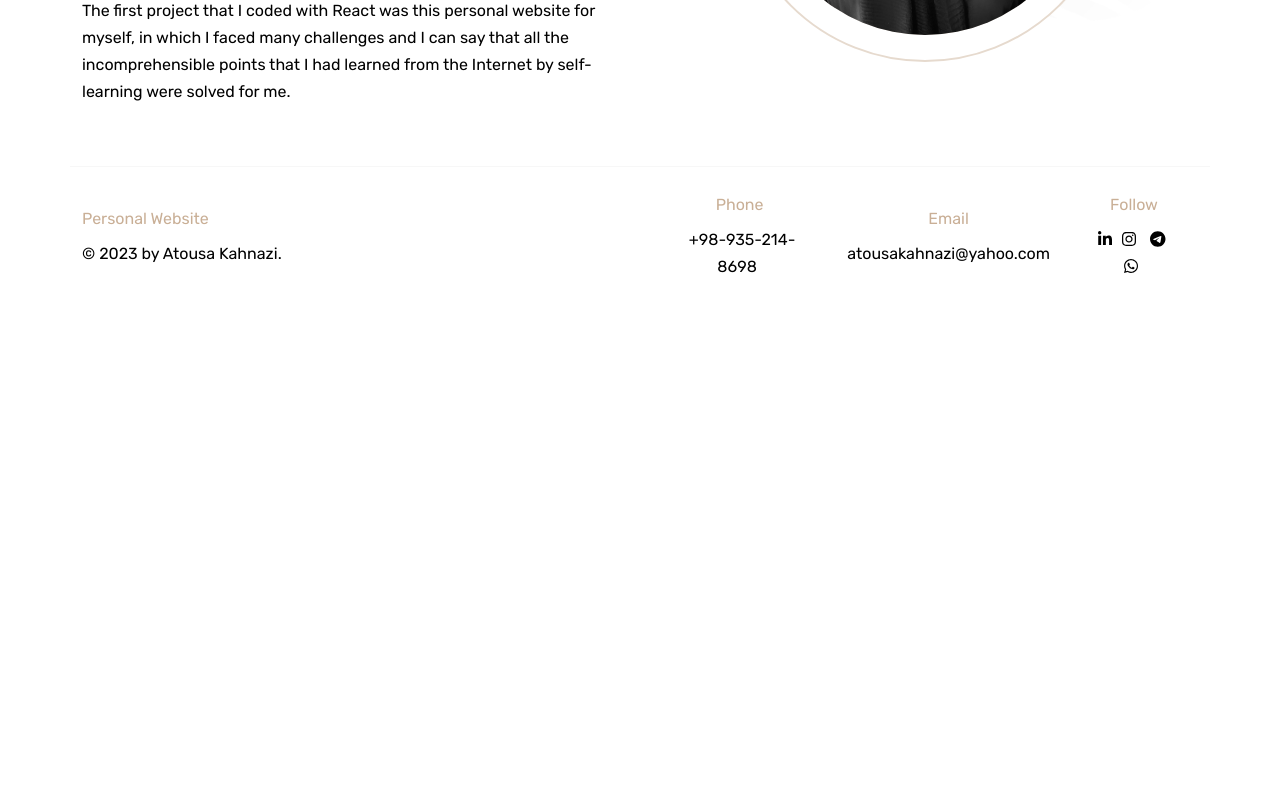
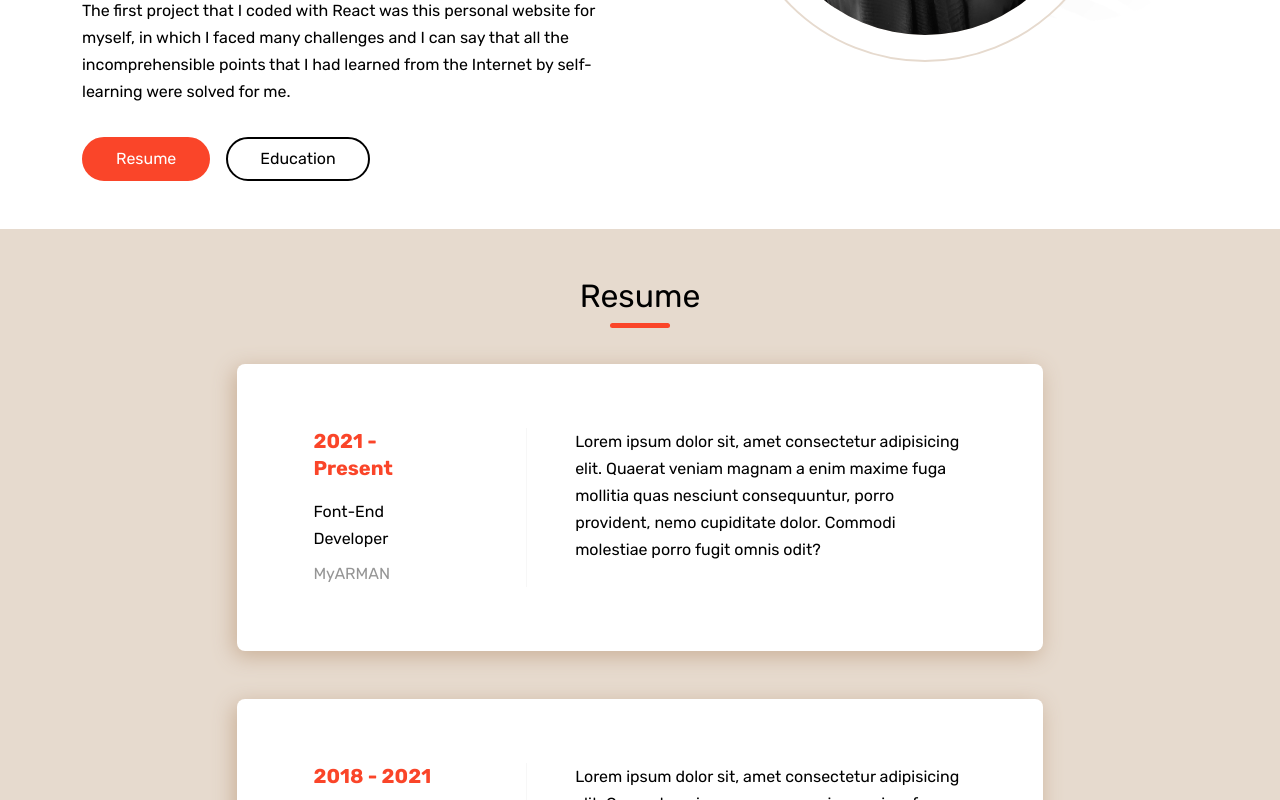
Before and after one commit to Utaab/personal-website, a React (Create React App) app: page /about in a window 1280 px wide. Shown: the part 760-1560 px from the top of the page. Before the commit the page ends 1064 px from the top, so only its background shows below. Built offline with nearby package versions, Linux system fonts and the light colour scheme.

Commit message:
complete

```diff
--- a/package.json
+++ b/package.json
@@ -17,6 +17,7 @@
     "react-bootstrap": "^2.7.4",
     "react-dom": "^18.2.0",
     "react-router-dom": "^6.11.1",
+    "react-router-hash-link": "^2.4.3",
     "react-scripts": "5.0.1",
     "react-slick": "^0.29.0",
     "slick-carousel": "^1.8.1",
--- /dev/null
+++ b/src/components/ResumeBox/ResumeBox.css
@@ -0,0 +1,28 @@
+.resume_content{
+    width: 70%;
+    margin: 0 auto;
+}
+.ResumeBox .col-lg-4{
+    border-right: 1px solid var(--color-light-gray);
+    padding-right: 5rem;
+}
+.ResumeBox .col-lg-8{
+    padding-left: 3rem;
+}
+.ResumeBox .during_time{
+    font-weight: var(--font-weight-600);
+    color: var(--color-primary);
+    font-size: var(--font-size-mediume);
+    margin-bottom: 1rem;
+}
+.ResumeBox .position{
+    font-weight: var(--font-weight-500);
+    color: var(--color-black);
+    margin-bottom: .5rem;
+}
+.ResumeBox .company_name{
+    color: var(--color-gray);
+}
+.ResumeBox .disceription_job{
+
+}
--- /dev/null
+++ b/src/components/ResumeBox/ResumeBox.jsx
@@ -0,0 +1,18 @@
+import './ResumeBox.css';
+
+
+const ResumeBox = ({diuring, position, company ,children}) => {
+    return(
+        <div className='row div-white-center mt-5 mb-5 ResumeBox'>
+            <div className='col-lg-4'>
+                <div className='during_time'>{diuring}</div>
+                <div className='position'>{position}</div>
+                <div className='company_name'>{company}</div>
+            </div>
+            <div className='col-lg-8'>
+                <div className='disceription_job'>{children}</div>
+            </div>
+        </div>
+    );
+}
+export default ResumeBox;
--- a/src/pages/AboutPage/AboutPage.css
+++ b/src/pages/AboutPage/AboutPage.css
@@ -6,6 +6,12 @@
     font-size: var(--font-size-mediume);
     margin-bottom: 3rem;
 }
+.aboutme .description-of-me {
+    margin-bottom: 2rem;
+}
 .aboutme .description-of-me p{
     margin-bottom: .8rem;
 }
+.aboutme a.btn{
+    margin-right: 1rem;
+}
--- a/src/pages/AboutPage/AboutPage.jsx
+++ b/src/pages/AboutPage/AboutPage.jsx
@@ -4,6 +4,8 @@ import Heading from "../../components/Heading/Heading";
 import Layout from "../../components/Layout/Layout";
 import Container from 'react-bootstrap/Container';
 import Avatar from "../../components/Avatar/Avatar";
+import { HashLink } from 'react-router-hash-link';
+import ResumeBox from "../../components/ResumeBox/ResumeBox";
 
 function About() {
     return<div className="aboutPage">
@@ -36,6 +38,8 @@ function About() {
                                         The first project that I coded with React was this personal website for myself, in which I faced many challenges and I can say that all the incomprehensible points that I had learned from the Internet by self-learning were solved for me.
                                     </p>
                                 </div>
+                                <HashLink className="btn btn-primary" smooth to='#resumeSection'>Resume</HashLink>
+                                <HashLink className="btn btn-secondary" smooth to='#educationSection'>Education</HashLink>
                             </div>
                             <div className="col-lg-6">
                                 <div className="description-of-me">
@@ -56,6 +60,40 @@ function About() {
                     </section>
                 </Container>
             </div>
+            <div className="ContactPage pt-5 pb-5" id="resumeSection">
+                <Container>
+                    <Heading as="h2" direction="text-center">Resume</Heading>
+                    <div className="resume_content">
+                        <ResumeBox diuring="2021 - Present" position="Font-End Developer" company="MyARMAN">
+                            Lorem ipsum dolor sit, amet consectetur adipisicing elit. Quaerat veniam magnam a enim maxime fuga mollitia quas nesciunt consequuntur, porro provident, nemo cupiditate dolor. Commodi molestiae porro fugit omnis odit?
+                        </ResumeBox>
+                        <ResumeBox diuring="2018 - 2021" position="Font-End Developer / SEO Specialist" company="IRANHOST">
+                            Lorem ipsum dolor sit, amet consectetur adipisicing elit. Quaerat veniam magnam a enim maxime fuga mollitia quas nesciunt consequuntur, porro provident, nemo cupiditate dolor. Commodi molestiae porro fugit omnis odit?
+                        </ResumeBox>
+                        <ResumeBox diuring="2017 - 2018" position="Font-End Developer / UI Designer" company="PARSDATA">
+                            Lorem ipsum dolor sit, amet consectetur adipisicing elit. Quaerat veniam magnam a enim maxime fuga mollitia quas nesciunt consequuntur, porro provident, nemo cupiditate dolor. Commodi molestiae porro fugit omnis odit?
+                        </ResumeBox>
+                        <ResumeBox diuring="2015 - 2018" position="Font-End Developer / UI/UX Designer" company="EHSANWEB">
+                            Lorem ipsum dolor sit, amet consectetur adipisicing elit. Quaerat veniam magnam a enim maxime fuga mollitia quas nesciunt consequuntur, porro provident, nemo cupiditate dolor. Commodi molestiae porro fugit omnis odit?
+                        </ResumeBox>
+                        <ResumeBox diuring="2012 - 2015" position="Font-End Developer / UI Designer" company="PARSDATA">
+                            Lorem ipsum dolor sit, amet consectetur adipisicing elit. Quaerat veniam magnam a enim maxime fuga mollitia quas nesciunt consequuntur, porro provident, nemo cupiditate dolor. Commodi molestiae porro fugit omnis odit?
+                        </ResumeBox>
+                    </div>
+                </Container>
+            </div>
+            <div id='educationSection'>
+                <Container>
+                    <section className="educationSection">
+                        <div className="row">
+                            <div className="col-lg-6 m-auto">
+                                <Heading as="h2" direction="text-center">Education</Heading>
+
+                            </div>
+                        </div>
+                    </section>
+                </Container>
+            </div>
         </Layout>
     </div>
 }
--- a/src/styles/index.css
+++ b/src/styles/index.css
@@ -29,6 +29,7 @@
 
     --font-weight-900: 900;
     --font-weight-700:700;
+    --font-weight-600: 600;
     --font-weight-500: 500;
     --font-weight-400:400;
 
@@ -62,6 +63,42 @@ h2,h3{
 h4,h5{
     font-size: var(--font-size-body);
 }
+a.btn{
+    border-width: 2px;
+    border-color:var(--color-black);
+    border-radius:var(--border-radius-50) ;
+    padding: var(--padding-btn);
+    text-decoration: none;
+    color: var(--color-black);
+}
+a.btn:hover,
+a.btn:active{
+   background: var(--color-black);
+   color: var(--color-white);
+}
+a.btn.btn-primary{
+    border-color:var(--color-primary);
+    background: var(--color-primary);
+    color: var(--color-white);
+}
+a.btn.btn-primary:hover,
+a.btn.btn-primary:active{
+    border-color:var(--color-primary);
+    background: transparent;
+    color: var(--color-primary);
+}
+a.btn.btn-secondary{
+    background: transparent;
+    color: var(--color-black);
+}
+a.btn.btn-secondary:hover,
+a.btn.btn-secondary:active{
+    border-color:var(--color-primary);
+    background: var(--color-primary);
+    color: var(--color-white);
+}
+
+
 input, textarea{
     border: 1px solid var(--color-gray);
     border-radius: var(--border-radius-8);
```
Also changed, not shown: 1 other file (tests, documents, lock files or other folders).
